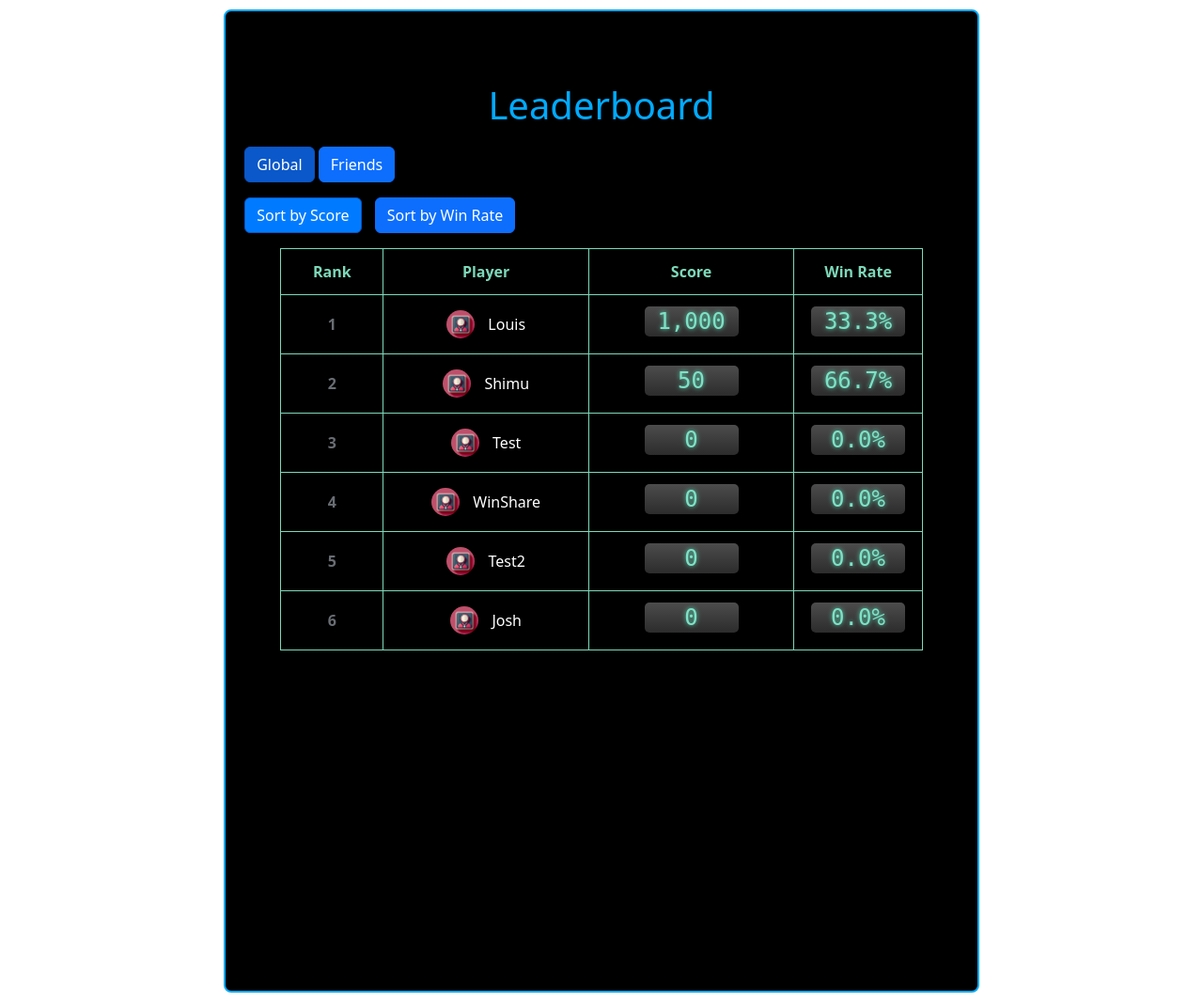
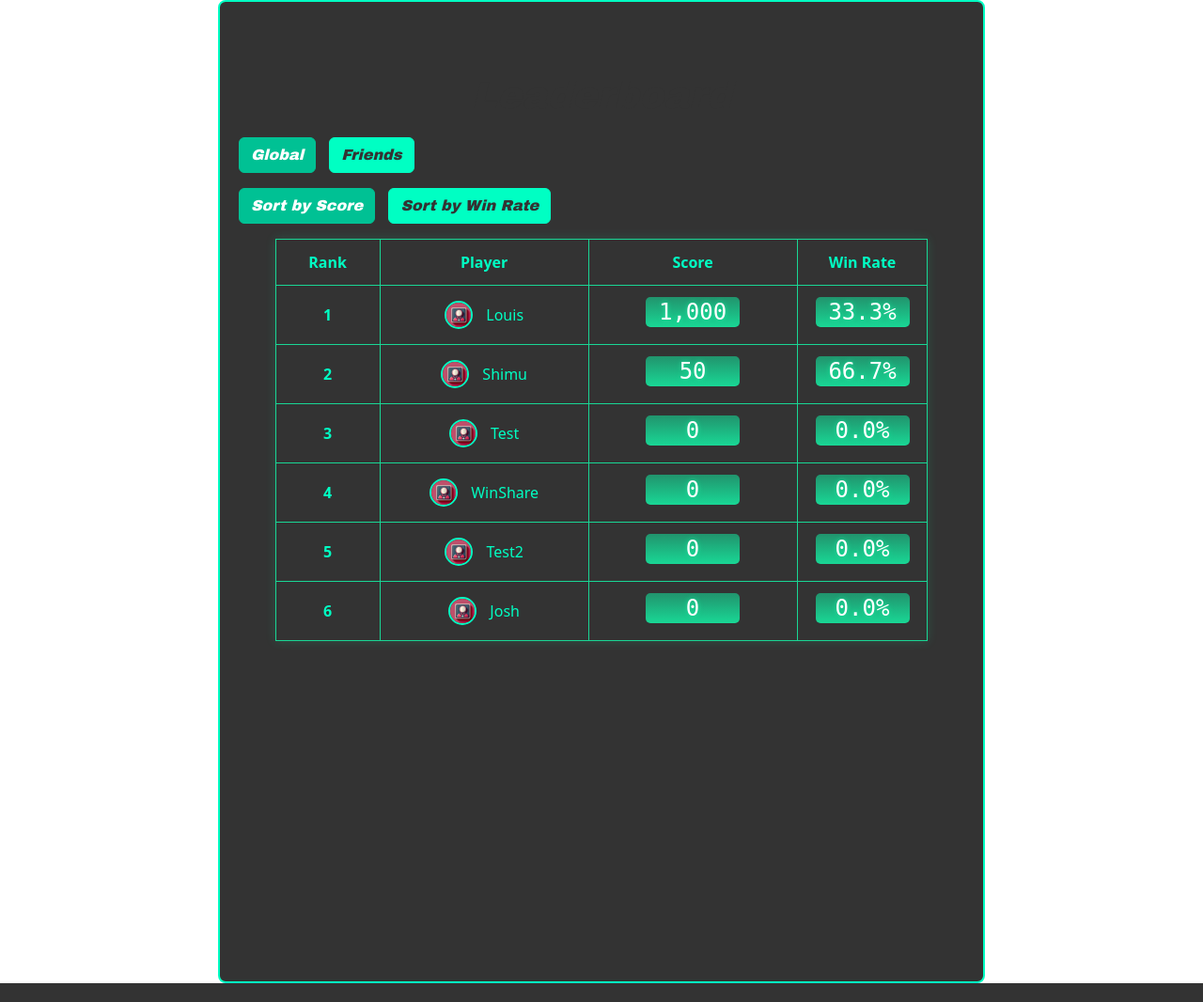
Before and after one commit to RPI-ITWS/ITWS-2110-F24-WinShare, a PHP site: page /Leaderboard/leaderboard.php in a window 1280 px wide. Shown: the part 61-1127 px from the top of the page at 94% size. Run offline with PHP 8.4, Linux system fonts and the light colour scheme; data comes from the database, SQL or seed files in the repository.

Commit message:
LEADERBOARD & PREDICTIONS
leaderboard and predictions css hopefully done. Simply changed colors and fonts

```diff
--- a/Leaderboard/src/leaderboard.css
+++ b/Leaderboard/src/leaderboard.css
@@ -3,7 +3,7 @@ body, html {
     margin: 0;
     padding: 0;
     font-family: Arial, sans-serif;
-    background-color: #000;
+    background-color: #ffff;
 }
 
 #leaderboardTable {
@@ -13,98 +13,99 @@ body, html {
 }
 
 #leaderboardTable th, #leaderboardTable td {
-    border: 1px solid #7DD8BA;
+    border: 1px solid #00ffc3;
     padding: 10px;
     text-align: center;
 }
 
 #leaderboardTable th {
-    background-color: #696D73;
-    color: #7DD8BA;
+    background-color: #21946D;
+    color: #00ffc3;
 }
 
 #leaderboardTable tr:nth-child(even) {
-    background-color: #f2f2f2;
+    background-color: #333;
+}
+
+#leaderboardTable tr:nth-child(odd) {
+    background-color: #333;
 }
 
 #leaderboardTable tr:hover {
-    background-color: #e6e6e6;
+    background-color: #374244;
 }
 
 #MiddleColumn h1 {
-    color: #696D73;
+    color: #00ffc3;
     text-align: center;
     margin-top: 20px;
 }
+
 #leaderBoardTitle {
     text-align: center;
     margin-top: 20px;
 }
 
-#LeftCol{
-    /*border: solid red;*/
+#LeftCol {
     width: 20%;
     height: 1046px;
+    background-color: #ffff;
 }
 
-#MiddleCol{
-
+#MiddleCol {
     padding: 20px;
     box-sizing: border-box;
-    margin: 10px;
-    background-color: #000000;
+
+    background-color: #333;
     border-radius: 8px;
-    border: 2px solid #00aaff;
+    border: 2px solid #00ffc3;
     width: 70%;
     height: 1046px;
 }
 
 #leaderBoardTitle {
-    color: #00aaff;
+    color: #333;
     text-align: center;
     margin-top: 60px;
     margin-bottom: 20px;
+    font-family: Arial black, Helvetica, sans-serif;
+    font-weight: bold;
+    font-style: italic;
+    font-size: 40;
 }
 
 #leaderboardTable {
     width: 90%;
     margin: 0 auto;
     border-collapse: collapse;
-    background-color: white;
-    box-shadow: 0 0 10px rgba(0,0,0,0.1);
-    table-layout: fixed; /* This ensures our column widths are respected */
+    background-color: #333;
+    box-shadow: 0 0 10px rgba(25, 215, 149, 0.2);
+    table-layout: fixed;
 }
 
 #leaderboardTable th, #leaderboardTable td {
-    border: 1px solid #7DD8BA;
+    border: 1px solid #19D795;
     padding: 12px;
     text-align: center;
-    overflow: hidden; /* This prevents content from overflowing */
-    text-overflow: ellipsis; /* This adds an ellipsis for overflowing text */
-    white-space: nowrap; /* This keeps content on a single line */
+    overflow: hidden;
+    text-overflow: ellipsis;
+    white-space: nowrap;
+    color: #00ffc3;
 }
 
 #leaderboardTable th {
-    background-color: #696D73;
-    color: #7DD8BA;
+    background-color: #21946D;
+    color: #00ffc3;
     font-weight: bold;
-}
-
-#leaderboardTable tr:nth-child(even) {
-    background-color: #f8f8f8;
-}
-
-#leaderboardTable tr:hover {
-    background-color: #e8e8e8;
 }
 
 #leaderboardTable td:first-child {
     font-weight: bold;
-    color: #696D73;
+    color: #00ffc3;
 }
 
 #leaderboardTable #rankings {
-    width: 20%; /* Reduced from 20% */
+    width: 20%;
     text-align: center;
 }
 
@@ -114,6 +115,7 @@ body, html {
 
 #leaderboardTable .player-name {
     vertical-align: middle;
+    color: #00ffc3;
 }
 
 #leaderboardTable #score {
@@ -121,7 +123,6 @@ body, html {
     text-align: center;
 }
 
-/* New style for profile picture */
 #leaderboardTable .profile-pic {
     width: 30px;
     height: 30px;
@@ -129,16 +130,16 @@ body, html {
     object-fit: cover;
     vertical-align: middle;
     margin-right: 10px;
+    border: 2px solid #00ffc3;
 }
 
-/*slot machine visualization*/
 .score-container {
     height: 1.5em;
     line-height: 1.5em;
     overflow: hidden;
     display: inline-block;
     position: relative;
-    background: linear-gradient(to bottom, #100048 0%, #060019 100%);
+    background: linear-gradient(to bottom, #21946D 0%, #19D795 100%);
     border-radius: 5px;
     padding: 5px 10px;
     min-width: 100px;
@@ -159,17 +160,15 @@ body, html {
     display: block;
     font-family: 'Digital-7', monospace;
     font-size: 1.5em;
-    color: #7fe1c5;
-    text-shadow: 0 0 5px #56D7B2;
+    color: #18e69e;
+    text-shadow: 0 0 5px #18E59D;
     text-align: center;
 }
 
-/* Create a glowing effect on hover */
 #leaderboardTable tr:hover .score-container {
-    box-shadow: 0 0 15px #7fe1c5;
+    box-shadow: 0 0 15px #18E59D;
 }
 
-/* Hide scrollbar */
 .score-container::-webkit-scrollbar {
     display: none;
 }
@@ -185,17 +184,23 @@ body, html {
 
 #sortButtons .btn {
     margin-right: 10px;
+    background-color: #00ffc3;
+    border-color: #00ffc3;
+    color: #333;
+    font-family: Arial black, Helvetica, sans-serif;
+    font-style: italic;
+    font-weight: bold;
 }
 
 #sortButtons .btn.active {
-    background-color: #007bff;
-    color: white;
+    background-color: #00c194;
+    color: #fff;
+    border-color: #00c194;
 }
 
 #leaderboardTable th, #leaderboardTable td {
     width: 25%;
-    background-color: #000
-
+    background-color: transparent;
 }
 
 .score-container, .winrate-container {
@@ -204,7 +209,7 @@ body, html {
     overflow: hidden;
     display: inline-block;
     position: relative;
-    background: linear-gradient(to bottom, #4c4c4c 0%, #2c2c2c 100%);
+    background: linear-gradient(to bottom, #21946D 0%, #19D795 100%);
     border-radius: 5px;
     padding: 5px 15px;
     min-width: 100px;
@@ -225,17 +230,42 @@ body, html {
     display: inline-block;
     font-family: 'Digital-7', monospace;
     font-size: 1.5em;
-    color: #7fe1c5;
-    text-shadow: 0 0 5px #56D7B2;
+    color: white;
+    text-shadow: 0 0 5px #18E59D;
     text-align: center;
     white-space: nowrap;
 }
 
-.rank-num{
-    color: #7fe1c5;
+.rank-num {
+    color: #18e69e;
 }
 
-#RightCol{
+#RightCol {
     width: 20%;
     height: 1046px;
+    background-color: #fff;
 }
+
+#viewButtons {
+    margin-bottom: 20px;
+}
+
+#viewButtons .btn {
+    margin-right: 10px;
+    background-color: #00ffc3;
+    border-color: #00ffc3;
+    color: #333;
+    font-family: Arial black, Helvetica, sans-serif;
+    font-style: italic;
+    font-weight: bold;
+}
+
+#viewButtons .btn.active {
+    background-color: #00c194;
+    color: #fff;
+    border-color: #00c194;
+}
+
+.words{
+    color: white;
+}
```
Also changed, not shown: Predictions/src/predictions.css (+78 -38 lines).
